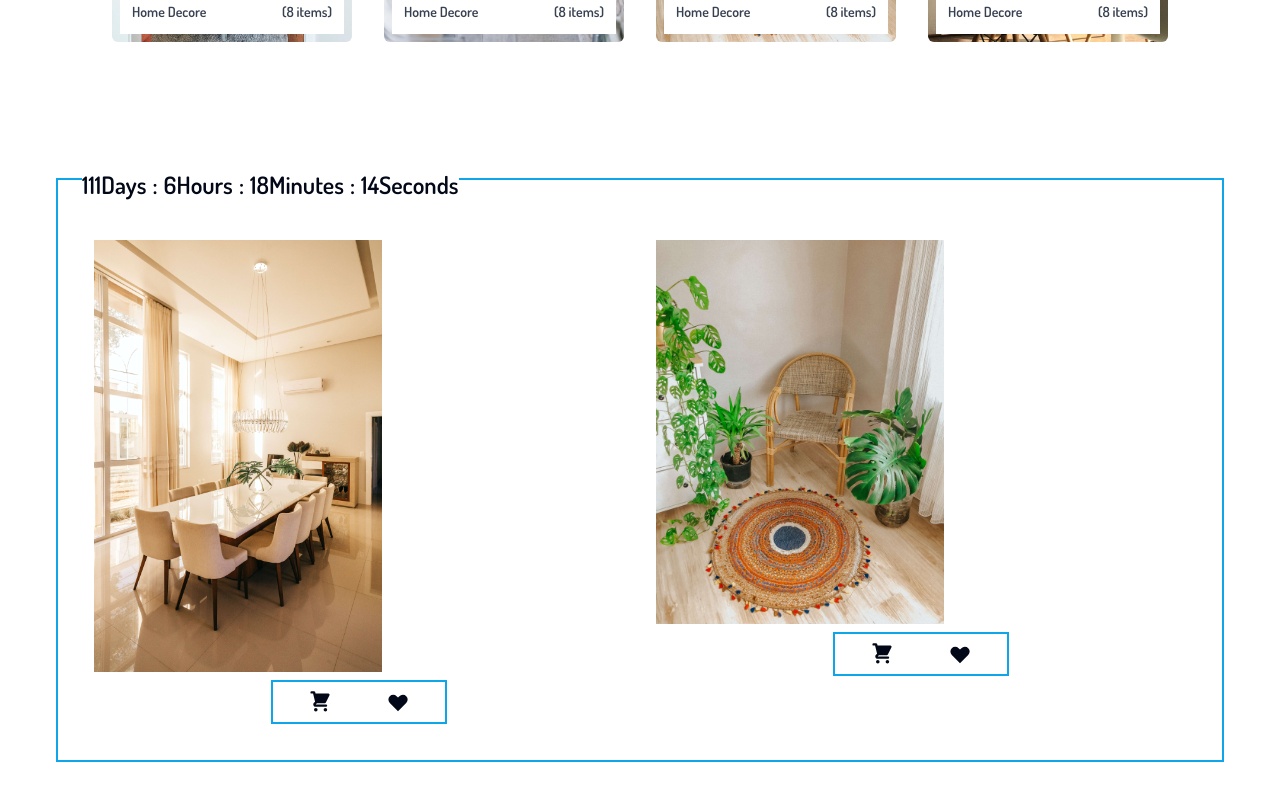
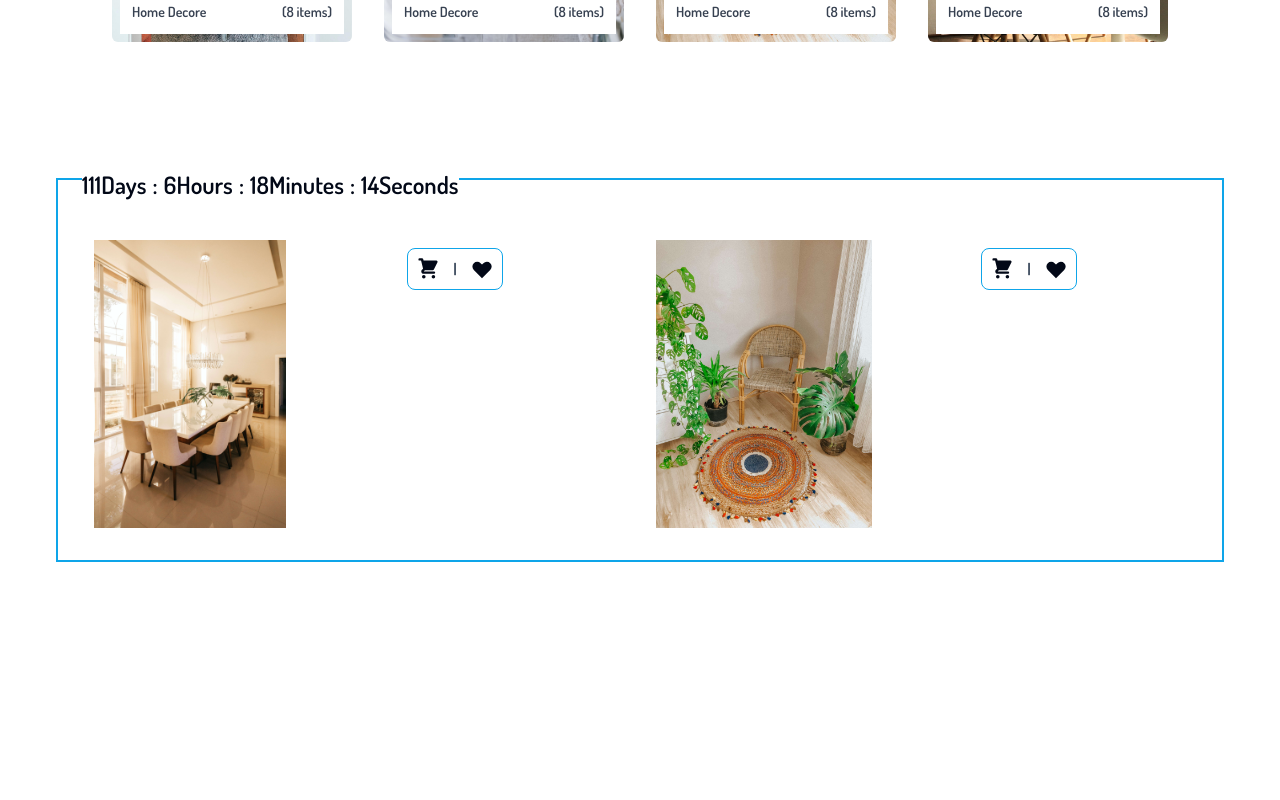
Before and after one commit to SalinaPrajapati/FurnishCraft, a Next.js app: page / in a window 1280 px wide. Shown: the part 914-1714 px from the top of the page. After the commit the page ends 1532 px from the top, so only its background shows below. Built offline with nearby package versions, Linux system fonts and the light colour scheme.

Commit message:
fix design in product list

```diff
--- a/src/components/Product.tsx
+++ b/src/components/Product.tsx
@@ -14,19 +14,19 @@ export default function Product() {
     height: "30px",
   };
   return (
-    <div className="relative m-14 p-9 h-1/3 border-solid border-2 border-sky-500">
+    <div className="relative m-14 p-9 h-96 border-solid border-2 border-sky-500">
       <div className="absolute left-6" style={myStyle}>
         <Timer></Timer>
       </div>
       <div className="mt-6 grid grid-cols-1 gap-x-6 gap-y-10 sm:grid-cols-2 lg:grid-cols-2 xl:gap-x-8 h-auto">
         {products.map((product: any, index: number) => (
-          <div key={index} className="h-auto w-full inline-block align-middle">
+          <div key={index} className="h-auto w-full flex align-middle">
             <div
               onMouseEnter={() => setIsHovered(true)}
               onMouseLeave={() => setIsHovered(false)}
               className="max-w-[18rem]"
             >
-              <div className="max-w-[18rem] h-2/6 inline-block align-middle relative overflow-hidden bg-cover bg-no-repeat">
+              <div className="max-w-[18rem] h-72 inline-block align-middle relative overflow-hidden bg-cover bg-no-repeat">
                 <img
                   src={
                     isHovered
@@ -37,11 +37,12 @@ export default function Product() {
                 />
               </div>
             </div>
-            <div className="flex justify-between mt-2 p-2 border-solid border-2 w-1/3 m-auto border-sky-500">
-              <span className="w-1/2 flex justify-center items-center">
+            <div className="flex justify-between mt-2 p-2 border-solid rounded-lg border w-24 m-auto border-sky-500">
+              <span className="flex justify-center items-center">
                 <HiShoppingCart style={{ fontSize: "24px" }} />
               </span>
-              <span className="w-1/2 flex justify-center items-center">
+              <span className="text-slate-700">|</span>
+              <span className="flex justify-center items-center">
                 <HiHeart style={{ fontSize: "24px" }} />
               </span>
             </div>
```
